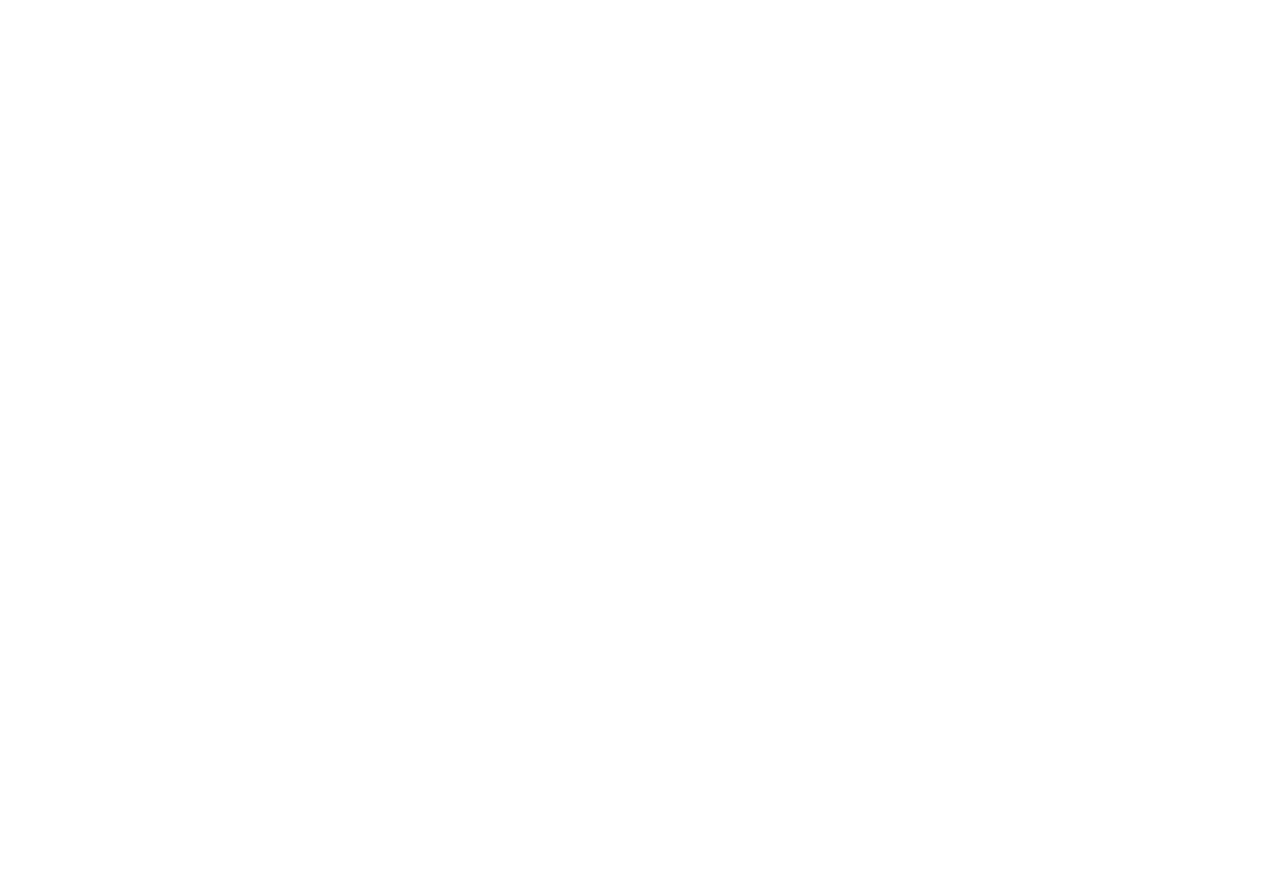
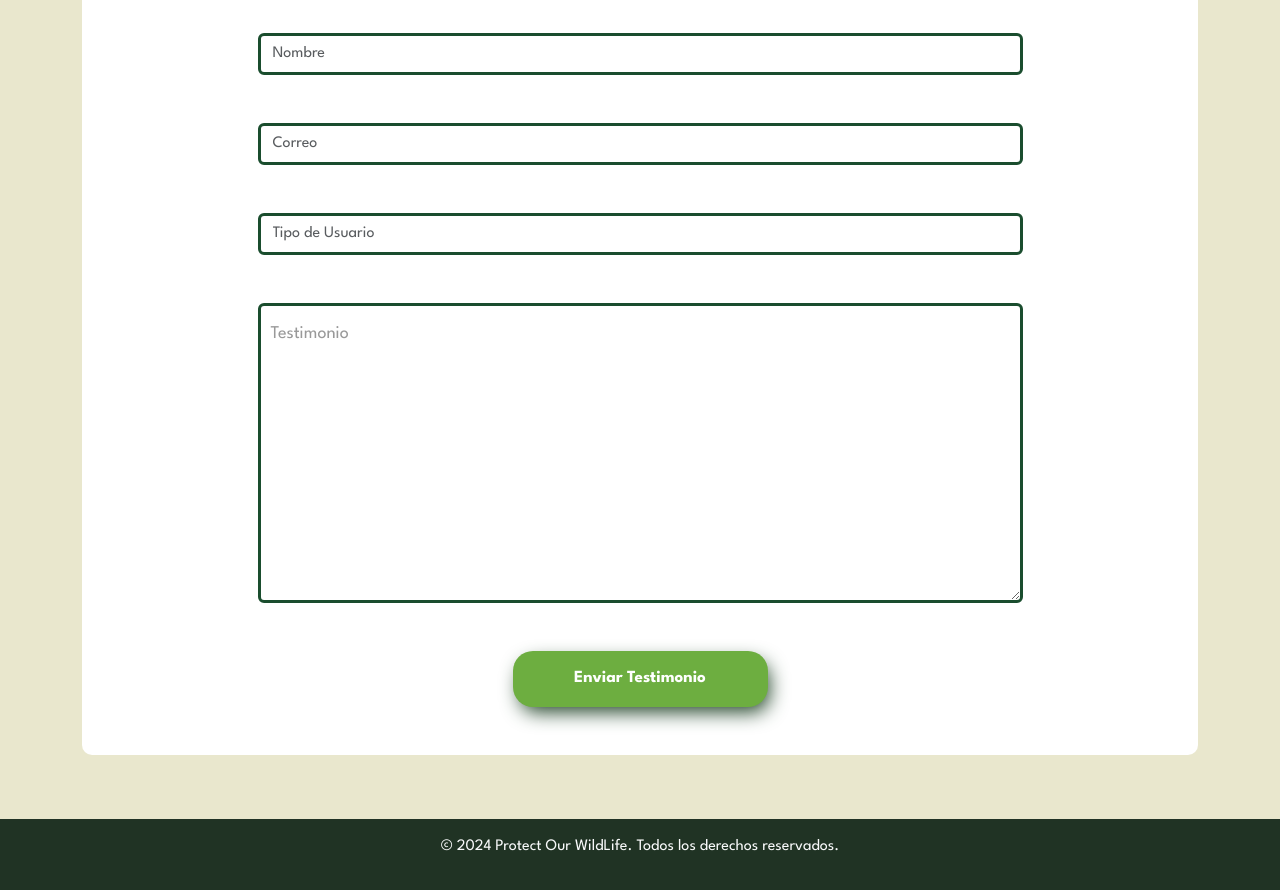
Before and after one commit to maicol-monge/proyecto_wildlife, a React (Create React App) app: page /testimonio in a window 1280 px wide. Before the commit this address had no page. Shown: the part 460-1350 px from the top of the page. Before the commit the page ends 800 px from the top, so only its background shows below. Built offline with nearby package versions, Linux system fonts and the light colour scheme.

Commit message:
Agregar Testimonio

```diff
--- a/src/App.js
+++ b/src/App.js
@@ -6,6 +6,7 @@
 import Voluntario from './components/Voluntario';
 import Preguntas from './components/Preguntas';
 import Contacto from './components/Contacto';
+import Testimonio from './components/Testimonio';
 
 function App() {
   return (
@@ -18,6 +19,7 @@
           <Route path="/voluntario" element={<Voluntario />} />
           <Route path="/preguntas" element={<Preguntas />} />
           <Route path="/contacto" element={<Contacto />} />
+          <Route path="/testimonio" element={<Testimonio />} />
         </Routes>
       </div>
     </Router>
--- /dev/null
+++ b/src/components/Testimonio.js
@@ -0,0 +1,171 @@
+import React, { useEffect, useState } from 'react';
+import { Link } from 'react-router-dom';
+import Navbar from './Navbar';
+import soundFile from './images/tigerr.mp3';
+
+function Contacto() {
+    const [formData, setFormData] = useState({
+        nombre: '',
+        correo: '',
+        pais: 'LS', // Valor por defecto
+        mensaje: ''
+    });
+
+    const backg_quokka = {
+        backgroundImage: `url(https://i.ibb.co/fC9bzYD/Guarda-Recursos.webp)`,
+        backgroundSize: 'cover',
+        backgroundPosition: 'center',
+        backgroundRepeat: 'no-repeat',
+        height: '110vh' // O el alto que prefieras
+    };
+
+    useEffect(() => {
+        const button = document.getElementById('btnSendForm');
+        const clickSound = document.getElementById('clickSound');
+
+        const playSound = () => {
+            clickSound.currentTime = 0; // Reinicia el sonido antes de reproducirlo
+            clickSound.play().catch(error => {
+                console.error('Error al intentar reproducir el sonido:', error);
+            });
+        };
+
+        if (button) {
+            button.addEventListener('click', playSound);
+        }
+
+        return () => {
+            if (button) {
+                button.removeEventListener('click', playSound);
+            }
+        };
+    }, []);
+
+    const scrollToForm = () => {
+        document.getElementById('Form').scrollIntoView({ behavior: 'smooth' });
+    };
+
+    const handleChange = (e) => {
+        const { name, value } = e.target;
+        setFormData({ ...formData, [name]: value });
+    };
+
+    const handleSubmit = async (e) => {
+        e.preventDefault(); // Evita que la página se recargue
+
+        // Validación simple
+        if (!formData.nombre || !formData.correo || !formData.mensaje) {
+            alert('Por favor completa todos los campos.');
+            return;
+        }
+
+        try {
+            const response = await fetch('http://localhost:3006/contact', {
+                method: 'POST',
+                headers: {
+                    'Content-Type': 'application/json',
+                },
+                body: JSON.stringify(formData),
+            });
+
+            if (response.ok) {
+                alert('Mensaje enviado con éxito.');
+                // Limpiar el formulario
+                setFormData({
+                    nombre: '',
+                    correo: '',
+                    pais: 'LS',
+                    mensaje: ''
+                });
+            } else {
+                alert('Hubo un error al enviar el mensaje.');
+            }
+        } catch (error) {
+            console.error('Error:', error);
+            alert('Error en la conexión con el servidor.');
+        }
+    };
+
+    return (
+        <div>
+            <Navbar />
+            <section className='fondo-donar py-5'>
+                <div className='container'>
+
+                    <div className='py-3'>
+                        <h1 className='texto-verde fw-bolder text-center' style={{ fontSize: '75px' }}>¡Tambien puedes darnos tu opinión!</h1>
+                    </div>
+
+                    <div id='Form' className='p-5 my-3 custom-cursor' style={{ backgroundColor: 'white', borderRadius: '10px' }}>
+                        <h1 className='texto-verde fw-bolder text-center'>¡Puedes ingresar tus testimonios acá!</h1>
+                        <form onSubmit={handleSubmit}>
+                            <div className='d-flex flex-column justify-content-center align-items-center'>
+                                <div className="input-group w-75 mt-4">
+                                    <input
+                                        type="text"
+                                        className="form-control border-mensaje"
+                                        placeholder="Nombre"
+                                        name="nombre"
+                                        value={formData.nombre}
+                                        onChange={handleChange}
+                                        aria-label="Nombre"
+                                        aria-describedby="basic-addon1" />
+                                </div>
+
+                                <div className="input-group  w-75 mt-5">
+                                    <input
+                                        type="email"
+                                        className="form-control border-mensaje"
+                                        placeholder="Correo"
+                                        name="correo"
+                                        value={formData.correo}
+                                        onChange={handleChange}
+                                        aria-label="Correo"
+                                        aria-describedby="basic-addon2" />
+                                </div>
+
+                                <div className="input-group  w-75 mt-5">
+                                    <input
+                                        type="email"
+                                        className="form-control border-mensaje"
+                                        placeholder="Tipo de Usuario"
+                                        name="tipoUsuario"
+                                        value={formData.correo}
+                                        onChange={handleChange}
+                                        aria-label="tipoUsuario"
+                                        aria-describedby="basic-addon2" />
+                                </div>
+
+                                <div className="form-floating mt-5 w-75">
+                                    <textarea
+                                        className="form-control border-mensaje"
+                                        placeholder="Deja tu mensaje"
+                                        id="floatingTextarea2"
+                                        name="mensaje"
+                                        value={formData.mensaje}
+                                        onChange={handleChange}
+                                        style={{ height: '300px' }}></textarea>
+                                    <label htmlFor="floatingTextarea2">Testimonio</label>
+                                </div>
+                            </div>
+
+
+                            <div className='d-flex justify-content-center mt-5'>
+                                <button type="submit" className='btnSendForm btn-apoyo w-25' id='btnSendForm'>Enviar Testimonio</button>
+                                <audio id="clickSound" src={soundFile} preload="auto"></audio>
+                            </div>
+                        </form>
+                    </div>
+                </div>
+            </section>
+
+            <section className='bg-footer text-light p-3'>
+                <div className='container'>
+                    <p className='text-center'>© 2024 Protect Our WildLife. Todos los derechos reservados.</p>
+                </div>
+            </section>
+        </div>
+    );
+}
+
+export default Contacto;
--- a/src/components/Voluntario.js
+++ b/src/components/Voluntario.js
@@ -1,6 +1,7 @@
 import React, { useEffect, useState } from 'react';
 import Navbar from './Navbar';
 import soundFile from './images/tigerr.mp3';
+import { Link } from 'react-router-dom';
 
 function Voluntario() {
 
@@ -640,8 +641,13 @@
                                 <button type="button" data-bs-target="#testimoniosCarousel" data-bs-slide-to="1" aria-label="Slide 2"></button>
                                 <button type="button" data-bs-target="#testimoniosCarousel" data-bs-slide-to="2" aria-label="Slide 3"></button>
                             </div>
+
                         </div>
-
+                    </div>
+                    <div className='d-flex justify-content-center mt-4'>
+                        <Link to="/testimonio" className="btn btn-apoyo text-light fs-5 " style={{ width: '' }}>
+                            Agregar Testimonio
+                        </Link>
                     </div>
                 </div>
             </section>
```
